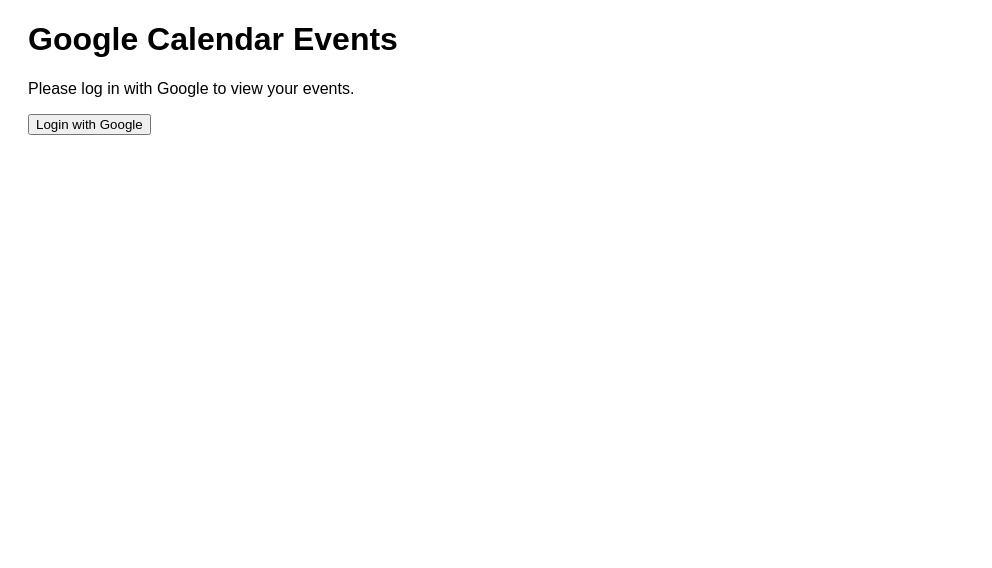
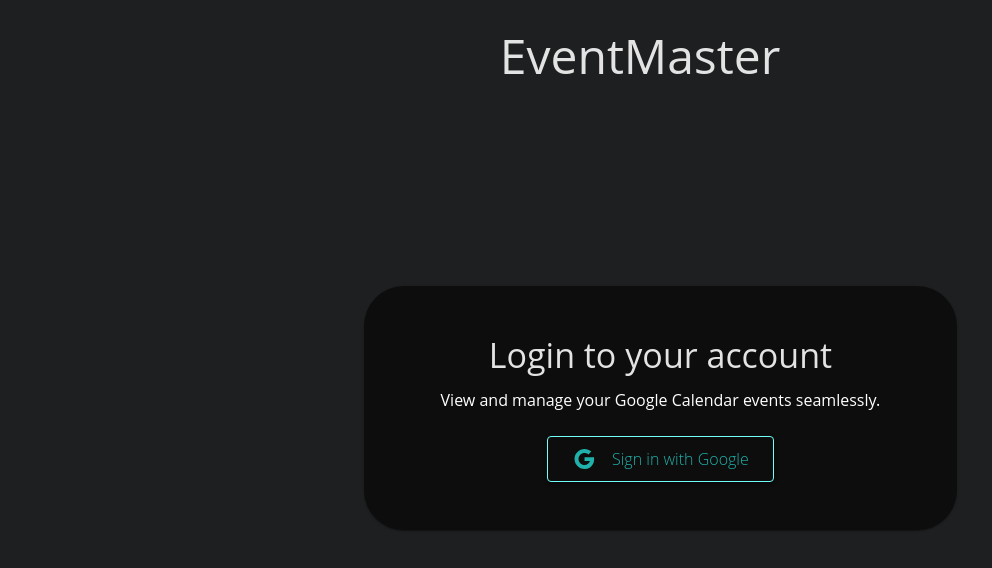
Before and after one commit to rishbot91/google-calendar-app, a React (Create React App) app in the folder client/: page / in a window 1280 px wide. Shown: the top 568 px of the page, without its empty margins (0-992 px from the left). Built offline with nearby package versions, Linux system fonts and the light colour scheme; no server answers.

Commit message:
improve ui of the app

```diff
--- a/client/public/index.html
+++ b/client/public/index.html
@@ -24,9 +24,14 @@
       work correctly both with client-side routing and a non-root public URL.
       Learn how to configure a non-root public URL by running `npm run build`.
     -->
-    <title>React App</title>
+    <!-- Google Fonts -->
+    <link rel="preconnect" href="https://fonts.googleapis.com">
+<link rel="preconnect" href="https://fonts.gstatic.com" crossorigin>
+<link href="https://fonts.googleapis.com/css2?family=Roboto:ital,wght@0,100..900;1,100..900&display=swap" rel="stylesheet">
+    <title>EventMaster</title>
+    <style></style>
   </head>
-  <body>
+  <body style="background-color: #1e1f20;">
     <noscript>You need to enable JavaScript to run this app.</noscript>
     <div id="root"></div>
     <!--
--- a/client/src/App.css
+++ b/client/src/App.css
@@ -9,5 +9,5 @@
 }
 
 th, td {
-  text-align: left;
+  text-align: center;
 }
--- a/client/src/App.js
+++ b/client/src/App.js
@@ -1,139 +1,387 @@
 import React, { useState, useEffect } from 'react';
 import axios from 'axios';
-import './App.css'; // Optional, for styling
-import { format, parseISO } from 'date-fns';
+import {
+  Container,
+  Box,
+  Typography,
+  Button,
+  Table,
+  TableBody,
+  TableCell,
+  TableContainer,
+  TableHead,
+  TableRow,
+  Paper,
+  TextField,
+  CircularProgress,
+} from '@mui/material';
+import LocationOnIcon from '@mui/icons-material/LocationOn';
+import GoogleIcon from '@mui/icons-material/Google';
+import FilterListIcon from '@mui/icons-material/FilterList';
+import { LocalizationProvider } from '@mui/x-date-pickers/LocalizationProvider';
+import { DatePicker } from '@mui/x-date-pickers/DatePicker';
+import { AdapterDateFns } from '@mui/x-date-pickers/AdapterDateFns';
+import { enGB } from 'date-fns/locale';
 
-function App() {
+const App = () => {
+  // States
   const [events, setEvents] = useState([]);
   const [user, setUser] = useState(null);
-  const [startDateFilter, setStartDateFilter] = useState('');
-  const [endDateFilter, setEndDateFilter] = useState('');
+  const [authChecking, setAuthChecking] = useState(true);
+  const [loading, setLoading] = useState(false);
 
-  // Check if user is logged in on mount
+  // Filter states for actual filtering
+  const [startDateFilter, setStartDateFilter] = useState(null);
+  const [endDateFilter, setEndDateFilter] = useState(null);
+
+  // Local states for user date input
+  const [tempStart, setTempStart] = useState(null);
+  const [tempEnd, setTempEnd] = useState(null);
+
+  // Toggles the display of date pickers
+  const [showFilters, setShowFilters] = useState(false);
+
+  // On mount: verify user & fetch events if authenticated
   useEffect(() => {
-    // Attempt to fetch events. If 401, user is not logged in.
-    fetchEvents();
+    const verifyUserAndFetchEvents = async () => {
+      setLoading(true);
+      try {
+        const response = await axios.get('http://localhost:4000/api/calendar/events', {
+          withCredentials: true,
+        });
+        setEvents(response.data);
+        setUser(true);
+      } catch (error) {
+        console.error('Error fetching events:', error);
+        setUser(false);
+      } finally {
+        setLoading(false);
+        setAuthChecking(false);
+      }
+    };
+
+    verifyUserAndFetchEvents();
   }, []);
 
-  const fetchEvents = async () => {
-    try {
-      const response = await axios.get('http://localhost:4000/api/calendar/events', {
-        withCredentials: true,
-      });
-      setEvents(response.data);
-      setUser(true); // If events loaded, assume user is logged in
-    } catch (error) {
-      console.log('Error fetching events:', error);
-      setUser(false);
-    }
-  };
-
+  // Login & Logout
   const handleLogin = () => {
     window.location.href = 'http://localhost:4000/auth/google';
   };
 
   const handleLogout = async () => {
-    await axios.get('http://localhost:4000/auth/logout', { withCredentials: true });
-    setUser(false);
-    setEvents([]);
+    try {
+      await axios.get('http://localhost:4000/auth/logout', { withCredentials: true });
+      setUser(false);
+      setEvents([]);
+    } catch (error) {
+      console.error('Logout failed:', error);
+    }
   };
 
-  // Filter events by date
-  const filteredEvents = events.filter((event) => {
-    const eventDate = event.start.date || event.start.dateTime; // Could be all-day (date) or specific time (dateTime)
-    const eventDateObj = parseISO(eventDate);
+  // Apply the selected date filters, then hide date pickers
+  const applyFilter = () => {
+    setStartDateFilter(tempStart);
+    setEndDateFilter(tempEnd);
+    setShowFilters(false); // Hide date pickers after apply
+  };
 
-    if (startDateFilter && eventDateObj < parseISO(startDateFilter)) {
-      return false;
-    }
-    if (endDateFilter && eventDateObj > parseISO(endDateFilter)) {
-      return false;
-    }
-    return true;
-  });
+  // Filter & sort events
+  const filteredEvents = events
+    .filter((event) => {
+      const eventDate = new Date(event.start.dateTime || event.start.date);
+      if (startDateFilter && eventDate < new Date(startDateFilter)) return false;
+      if (endDateFilter && eventDate > new Date(endDateFilter)) return false;
+      return true;
+    })
+    .sort((a, b) => {
+      const dateA = new Date(a.start.dateTime || a.start.date);
+      const dateB = new Date(b.start.dateTime || b.start.date);
+      // Descending order: most recent first
+      return dateB - dateA;
+    });
 
-  // Sort events by start date (descending: most recent on top)
-  filteredEvents.sort((a, b) => {
-    const dateA = parseISO(a.start.date || a.start.dateTime);
-    const dateB = parseISO(b.start.date || b.start.dateTime);
-    return dateB - dateA; // for descending
-  });
+  // 1. Checking if user is logged in => show loading screen
+  if (authChecking) {
+    return (
+      <Box
+        sx={{
+          backgroundColor: '#1e1f20',
+          minHeight: '100vh',
+          display: 'flex',
+          flexDirection: 'column',
+          alignItems: 'center',
+          justifyContent: 'center',
+          margin: 0,
+        }}
+      >
+        <CircularProgress sx={{ color: '#71fff8', mb: 2 }} />
+        <Typography sx={{ color: '#e3e3e3' }}>Checking your account...</Typography>
+      </Box>
+    );
+  }
 
+  // 2. Not logged in => login page
+  if (!user) {
+    return (
+      <Box
+        sx={{
+          backgroundColor: '#1e1f20',
+          minHeight: '100vh',
+          display: 'flex',
+          flexDirection: 'column',
+          alignItems: 'center',
+          justifyContent: 'center',
+          position: 'relative',
+          margin: 0,
+        }}
+      >
+        {/* App Name at the Top */}
+        <Box
+          sx={{
+            position: 'absolute',
+            top: 20,
+            textAlign: 'center',
+            width: '100%',
+          }}
+        >
+          <Typography variant="h3" sx={{ color: '#e3e3e3' }}>
+            EventMaster
+          </Typography>
+        </Box>
+
+        {/* Login Card */}
+        <Container maxWidth="sm" sx={{ textAlign: 'center' }}>
+          <Paper
+            elevation={1}
+            sx={{
+              padding: 6,
+              borderRadius: 10,
+              backgroundColor: '#000000',
+              width: '1300px',
+              height: 'auto',
+              maxWidth: '90%',
+              marginX: 'auto',
+            }}
+          >
+            <Typography variant="h4" gutterBottom sx={{ fontWeight: 400, color: '#e3e3e3' }}>
+              Login to your account
+            </Typography>
+            <Typography
+              variant="body1"
+              gutterBottom
+              sx={{
+                fontWeight: 400,
+                color: '##9a9da0',
+                marginBottom: 3,
+              }}
+            >
+              View and manage your Google Calendar events seamlessly.
+            </Typography>
+            <Button
+              variant="contained"
+              color="primary"
+              size="large"
+              onClick={handleLogin}
+              sx={{
+                position: 'relative',
+                backgroundColor: 'transparent',
+                color: '#20B2AA',
+                border: '1px solid #71fff8',
+                borderRadius: '4px',
+                paddingX: 3,
+                fontWeight: 300,
+                textTransform: 'none',
+                fontSize: '1rem',
+                alignItems: 'center',
+                gap: 1,
+                transition: 'border-color 0.3s ease, color 0.3s ease',
+                '&:hover': {
+                  borderColor: '#71fff8',
+                  color: '#71fff8',
+                },
+              }}
+            >
+              <GoogleIcon sx={{ fontSize: '1.5rem', marginRight: '8px' }} />
+              Sign in with Google
+            </Button>
+          </Paper>
+        </Container>
+      </Box>
+    );
+  }
+
+  // 3. Logged in => events page
   return (
-    <div className="App">
-      <header>
-        <h1>Google Calendar Events</h1>
-      </header>
+    <Container maxWidth="lg" sx={{ mt: 4 }}>
+      <Typography variant="h4" gutterBottom sx={{ color: '#e3e3e3' }}>
+        Google Calendar Events
+      </Typography>
 
-      {!user ? (
-        <div>
-          <p>Please log in with Google to view your events.</p>
-          <button onClick={handleLogin}>Login with Google</button>
-        </div>
+      <Box sx={{ display: 'flex', justifyContent: 'space-between', mb: 3 }}>
+        {/* Logout Button */}
+        <Button variant="outlined" color="error" onClick={handleLogout}>
+          Logout
+        </Button>
+
+        {/* Filter Toggle Button */}
+        <Button
+          variant="outlined"
+          startIcon={<FilterListIcon />}
+          onClick={() => setShowFilters((prev) => !prev)}
+          sx={{
+            color: '#20B2AA',
+            borderColor: '#20B2AA',
+            '&:hover': {
+              borderColor: '#71fff8',
+              color: '#71fff8',
+            },
+          }}
+        >
+          Filter
+        </Button>
+      </Box>
+
+      {/*
+        Conditionally render DatePickers + "Apply Filter" button
+        If showFilters == true
+      */}
+      {showFilters && (
+        <Box sx={{ mb: 2 }}>
+          <LocalizationProvider dateAdapter={AdapterDateFns} adapterLocale={enGB}>
+            <Box sx={{ display: 'flex', gap: 2, mb: 2 }}>
+              <DatePicker
+                label="Start Date"
+                value={tempStart}
+                onChange={(newValue) => setTempStart(newValue)}
+                inputFormat="dd/MM/yyyy"
+                renderInput={(params) => (
+                  <TextField
+                    {...params}
+                    sx={{
+                      backgroundColor: '#ffffff',
+                      borderRadius: 2,
+                    }}
+                  />
+                )}
+              />
+              <DatePicker
+                label="End Date"
+                value={tempEnd}
+                onChange={(newValue) => setTempEnd(newValue)}
+                inputFormat="dd/MM/yyyy"
+                renderInput={(params) => (
+                  <TextField
+                    {...params}
+                    sx={{
+                      backgroundColor: '#ffffff',
+                      borderRadius: 2,
+                    }}
+                  />
+                )}
+              />
+            </Box>
+          </LocalizationProvider>
+
+          {/* Apply Filter Button */}
+          <Button
+            variant="contained"
+            onClick={applyFilter}
+            sx={{
+              backgroundColor: '#20B2AA',
+              color: '#000000',
+              '&:hover': {
+                backgroundColor: '#71fff8',
+                color: '#000000',
+              },
+            }}
+          >
+            Apply Filter
+          </Button>
+        </Box>
+      )}
+
+      {loading ? (
+        <Box sx={{ textAlign: 'center', mt: 4 }}>
+          <CircularProgress sx={{ color: '#71fff8', mb: 1 }} />
+          <Typography sx={{ color: '#e3e3e3' }}>Loading events...</Typography>
+        </Box>
       ) : (
-        <div>
-          <div style={{ marginBottom: '1rem' }}>
-            <button onClick={handleLogout}>Logout</button>
-          </div>
+        <TableContainer component={Paper} sx={{ backgroundColor: '#1e1f20' }}>
+          <Table>
+            <TableHead>
+              <TableRow>
+                <TableCell sx={{ color: '#e3e3e3' }}>
+                  <strong>Summary</strong>
+                </TableCell>
+                <TableCell sx={{ color: '#e3e3e3' }}>
+                  <strong>Date</strong>
+                </TableCell>
+                <TableCell sx={{ color: '#e3e3e3' }}>
+                  <strong>Time</strong>
+                </TableCell>
+                <TableCell sx={{ color: '#e3e3e3' }}>
+                  <strong>Location</strong>
+                </TableCell>
+              </TableRow>
+            </TableHead>
+            <TableBody>
+              {filteredEvents.length > 0 ? (
+                filteredEvents.map((event) => {
+                  const startDate = new Date(event.start.dateTime || event.start.date);
+                  const endDate = new Date(event.end.dateTime || event.end.date);
 
-          {/* Date Filters */}
-          <div style={{ marginBottom: '1rem' }}>
-            <label>
-              Start Date:
-              <input
-                type="date"
-                value={startDateFilter}
-                onChange={(e) => setStartDateFilter(e.target.value)}
-              />
-            </label>
-            <label style={{ marginLeft: '1rem' }}>
-              End Date:
-              <input
-                type="date"
-                value={endDateFilter}
-                onChange={(e) => setEndDateFilter(e.target.value)}
-              />
-            </label>
-          </div>
+                  // Format date/time
+                  const formattedDate = new Intl.DateTimeFormat('en-GB', {
+                    day: '2-digit',
+                    month: '2-digit',
+                    year: 'numeric',
+                  }).format(startDate);
 
-          {/* Events Table */}
-          <table border="1" cellPadding="8">
-            <thead>
-              <tr>
-                <th>Summary</th>
-                <th>Start</th>
-                <th>End</th>
-                <th>Organizer</th>
-              </tr>
-            </thead>
-            <tbody>
-              {filteredEvents.length === 0 ? (
-                <tr>
-                  <td colSpan="4">No events found for the selected date range.</td>
-                </tr>
-              ) : (
-                filteredEvents.map((event) => {
-                  const start = event.start.dateTime || event.start.date;
-                  const end = event.end.dateTime || event.end.date;
-                  const startFormatted = start ? format(parseISO(start), 'yyyy-MM-dd HH:mm') : '';
-                  const endFormatted = end ? format(parseISO(end), 'yyyy-MM-dd HH:mm') : '';
+                  const formattedStartTime = new Intl.DateTimeFormat('en-GB', {
+                    hour: '2-digit',
+                    minute: '2-digit',
+                    hour12: false,
+                  }).format(startDate);
+
+                  const formattedEndTime = new Intl.DateTimeFormat('en-GB', {
+                    hour: '2-digit',
+                    minute: '2-digit',
+                    hour12: false,
+                  }).format(endDate);
 
                   return (
-                    <tr key={event.id}>
-                      <td>{event.summary}</td>
-                      <td>{startFormatted}</td>
-                      <td>{endFormatted}</td>
-                      <td>{event.organizer && event.organizer.email}</td>
-                    </tr>
+                    <TableRow key={event.id}>
+                      <TableCell sx={{ color: '#f0f0f0' }}>{event.summary}</TableCell>
+                      <TableCell sx={{ color: '#f0f0f0' }}>{formattedDate}</TableCell>
+                      <TableCell sx={{ color: '#f0f0f0' }}>
+                        {formattedStartTime} - {formattedEndTime}
+                      </TableCell>
+                      <TableCell sx={{ color: '#f0f0f0', alignItems: 'center' }}>
+                        {event.location ? (
+                          <>
+                            <LocationOnIcon sx={{ mr: 2, color: '#4285F4' }} />
+                            {event.location}
+                          </>
+                        ) : (
+                          <LocationOnIcon sx={{ color: '#4285F4' }} />
+                        )}
+                      </TableCell>
+                    </TableRow>
                   );
                 })
+              ) : (
+                <TableRow>
+                  <TableCell colSpan={4} align="center" sx={{ color: '#f0f0f0' }}>
+                    No events found for the selected date range.
+                  </TableCell>
+                </TableRow>
               )}
-            </tbody>
-          </table>
-        </div>
+            </TableBody>
+          </Table>
+        </TableContainer>
       )}
-    </div>
+    </Container>
   );
-}
+};
 
 export default App;
--- a/client/src/index.js
+++ b/client/src/index.js
@@ -1,6 +1,37 @@
 import React from 'react';
 import ReactDOM from 'react-dom/client';
 import App from './App';
+import { createTheme, ThemeProvider } from '@mui/material/styles';
+
+const theme = createTheme({
+  typography: {
+    fontFamily: '"Open Sans", Arial, sans-serif', // Set Open Sans globally
+  },
+  palette: {
+    mode: 'dark', // Enables dark mode
+    background: {
+      default: '#1e1f20', // Background color similar to Google sign-in page
+      paper: '#1e1e1e', // Card or container color
+    },
+    primary: {
+      main: '#4285F4', // Google's primary blue
+    },
+    secondary: {
+      main: '#EA4335', // Google's secondary red
+    },
+    text: {
+      primary: '#FFFFFF',
+      secondary: '#B0B0B0', // Subtle text color
+    },
+  },
+  overrides: {
+
+  },
+});
 
 const root = ReactDOM.createRoot(document.getElementById('root'));
-root.render(<App />);
+root.render(
+  <ThemeProvider theme={theme}>
+    <App />
+  </ThemeProvider>
+);
```
Also changed, not shown: client/package.json (+8 -1 lines), 2 other files (tests, documents, lock files or other folders).
